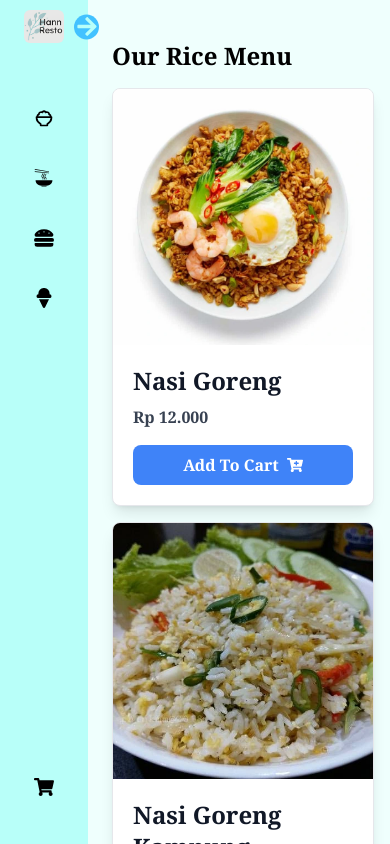
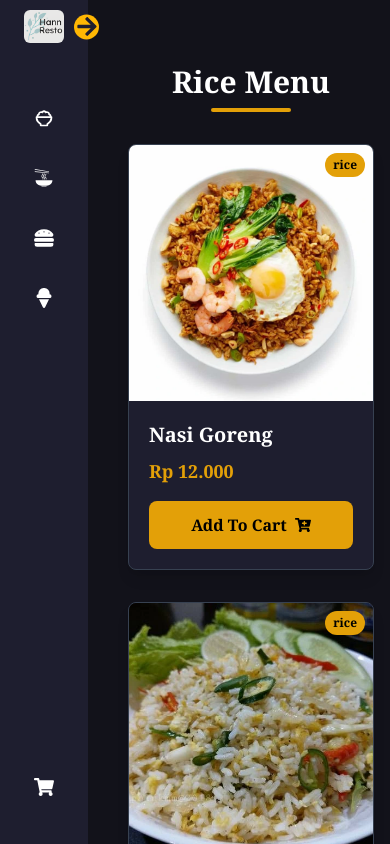
Before and after one commit to ilhanmaghriby/hann-resto, a React (Vite) app: page / in a window 390 px wide. Shown: the top 844 px of the page. Built offline with nearby package versions, Linux system fonts and the light colour scheme.

Commit message:
update color and feature

```diff
--- a/src/components/Cart/Cart.tsx
+++ b/src/components/Cart/Cart.tsx
@@ -2,6 +2,8 @@ import { useDispatch, useSelector } from "react-redux";
 import CartProduct from "./CartProduct";
 import Swal from "sweetalert2";
 import { cartActions } from "../../store/CartSlice";
+import { FaShoppingCart } from "react-icons/fa";
+import { Link } from "react-router-dom";
 
 type CartType = {
   id: number;
@@ -14,68 +16,123 @@ type CartType = {
 const Cart = () => {
   const cartItems = useSelector((state: any) => state.cart.product);
   const totalPrice = useSelector((state: any) => state.cart.totalPrice);
-
   const dispatch = useDispatch();
 
-  const alert = () => {
+  const handleCheckout = () => {
     Swal.fire({
-      title: "Do you want to buy the item in the cart?",
+      title: "Confirm Purchase",
+      html: `You're about to purchase <b>${
+        cartItems.length
+      }</b> item(s) for <b>${formatRupiah(totalPrice)}</b>`,
+      icon: "question",
+      background: "#1e1e2f",
+      color: "#fff",
       showCancelButton: true,
-      confirmButtonText: "Yes",
+      confirmButtonColor: "#facc15", // yellow-400
+      cancelButtonColor: "#ef4444", // red-500
+      confirmButtonText: "Yes, checkout now!",
+      cancelButtonText: "Continue shopping",
     }).then((result) => {
-      if (cartItems.length === 0 && result.isConfirmed) {
-        Swal.fire("No Items in the cart", "", "error");
-      } else if (result.isConfirmed) {
+      if (result.isConfirmed) {
         dispatch(cartActions.resetCart());
-        Swal.fire("Thanks For Buying!", "", "success");
+        Swal.fire({
+          title: "Thank You!",
+          text: "Your order has been placed successfully",
+          icon: "success",
+          timer: 2000,
+          showConfirmButton: false,
+          background: "#1e1e2f",
+          color: "#fff",
+        });
       }
     });
   };
 
-  function formatRupiah(angka: number) {
-    const formatter = new Intl.NumberFormat("id-ID", {
+  const formatRupiah = (angka: number) => {
+    return new Intl.NumberFormat("id-ID", {
       style: "currency",
       currency: "IDR",
       minimumFractionDigits: 0,
-    });
-
-    return formatter.format(angka);
-  }
+    }).format(angka);
+  };
 
   return (
-    <section className=" mt-10 mb-20">
-      <div className="text-center ml-14 lg:ml-24 mb-8">
-        <h1 className="font-bold text-3xl">Your Cart</h1>
-        <p className="text-gray-500">
-          Total Price : {formatRupiah(totalPrice)}
+    <section
+      className={`pl-[88px] transition-all duration-300 min-h-screen ${
+        cartItems.length > 0 ? "py-6" : "py-12"
+      } bg-[#12121a] text-white`}
+    >
+      <div className="px-4 md:px-6 lg:px-8">
+        <div className="flex items-center justify-center mb-6 md:mb-8">
+          <h1 className="text-xl md:text-2xl lg:text-3xl font-bold text-yellow-400">
+            Your Shopping Cart
+          </h1>
+        </div>
+
+        {cartItems.length === 0 ? (
+          <div className="flex flex-col items-center justify-center py-12">
+            <FaShoppingCart className="text-gray-500 text-5xl md:text-6xl mb-4" />
+            <h2 className="text-xl md:text-2xl font-bold text-gray-400 mb-2">
+              Your cart is empty
+            </h2>
+            <p className="text-gray-500 mb-6 text-center">
+              Looks like you haven't added anything to your cart yet
             </p>
+            <Link
+              to="/rice"
+              className="bg-yellow-400 hover:bg-yellow-500 text-black font-bold py-2 px-6 rounded-lg transition-colors text-sm md:text-base"
+            >
+              Browse Menu
+            </Link>
           </div>
-      <div className="grid md:grid-cols-2 lg:grid-cols-4 grid-cols-1 gap-4 ml-28 md:ml-32 md:mr-12 mr-4">
-        {cartItems.map((item: CartType) => {
-          return (
+        ) : (
+          <>
+            {/* Cart Items Grid */}
+            <div className="grid grid-cols-1 sm:grid-cols-2 lg:grid-cols-3 xl:grid-cols-4 gap-4 md:gap-6 mb-6 md:mb-8">
+              {cartItems.map((item: CartType) => (
                 <CartProduct
+                  key={item.id}
                   id={item.id}
                   name={item.name}
                   qty={item.qty}
                   price={item.price}
                   img={item.img}
-              key={item.id}
                 />
-          );
-        })}
+              ))}
             </div>
 
-      {cartItems.length > 0 && (
-        <div className="ml-28 md:ml-32 mt-4">
+            {/* Order Summary */}
+            <div className="bg-[#1e1e2f] rounded-lg shadow-md p-4 md:p-6 max-w-2xl mx-auto mt-6 md:mt-8 border border-gray-700">
+              <div className="flex justify-between items-center mb-4">
+                <h3 className="text-lg md:text-xl font-semibold text-yellow-400">
+                  Order Summary
+                </h3>
+                <span className="text-gray-400 text-sm md:text-base">
+                  {cartItems.length} item(s)
+                </span>
+              </div>
+
+              <div className="flex justify-between items-center py-3 md:py-4 border-t border-b border-gray-600">
+                <span className="font-medium text-sm md:text-base text-white">
+                  Subtotal
+                </span>
+                <span className="font-bold text-base md:text-lg text-yellow-400">
+                  {formatRupiah(totalPrice)}
+                </span>
+              </div>
+
+              <div className="mt-4 md:mt-6">
                 <button
-            type="button"
-            className="text-white bg-blue-500 hover:bg-blue-600 focus:ring-4 focus:outline-none focus:ring-blue-300 font-bold rounded-lg text-sm px-5 py-2.5 text-center inline-flex items-center mr-2 dark:bg-blue-600 dark:hover:bg-blue-700 dark:focus:ring-blue-800"
-            onClick={alert}
+                  onClick={handleCheckout}
+                  className="w-full bg-yellow-400 hover:bg-yellow-500 text-black font-bold py-2 md:py-3 px-4 rounded-lg shadow-md transition-all duration-300 hover:shadow-lg text-sm md:text-base"
                 >
-            Buy Now
+                  Proceed to Checkout
                 </button>
               </div>
+            </div>
+          </>
         )}
+      </div>
     </section>
   );
 };
--- a/src/components/Cart/CartProduct.tsx
+++ b/src/components/Cart/CartProduct.tsx
@@ -1,4 +1,4 @@
-import { FaTrash } from "react-icons/fa";
+import { FaTrash, FaMinus, FaPlus } from "react-icons/fa";
 import { useDispatch } from "react-redux";
 import { cartActions } from "../../store/CartSlice";
 import Swal from "sweetalert2";
@@ -16,42 +16,114 @@ const CartProduct = ({ id, img, name, qty, price }: CartType) => {
 
   const handleRemove = () => {
     Swal.fire({
-      title: "Do you want to remove the item?",
+      title: "Remove Item",
+      text: `Are you sure you want to remove ${name}?`,
+      icon: "question",
       showCancelButton: true,
-      confirmButtonText: "Yes",
+      confirmButtonColor: "#d33",
+      cancelButtonColor: "#3085d6",
+      confirmButtonText: "Yes, remove it!",
+      background: "#1e1e2f",
+      color: "#fff",
     }).then((result) => {
       if (result.isConfirmed) {
-        Swal.fire("Removed!", "", "success");
         dispatch(cartActions.removeCart(id));
+        Swal.fire({
+          title: "Removed!",
+          text: "Item has been removed from your cart.",
+          icon: "success",
+          timer: 1500,
+          showConfirmButton: false,
+          background: "#1e1e2f",
+          color: "#fff",
+        });
       }
     });
   };
 
+  const handleIncrement = () => {
+    dispatch(cartActions.addToCart({ id, name, price, img, qty: 1 }));
+  };
+
+  const handleDecrement = () => {
+    dispatch(cartActions.removeSingleItem(id));
+  };
+
   const formatRupiah = (angka: number) => {
-    const formatter = new Intl.NumberFormat("id-ID", {
+    return new Intl.NumberFormat("id-ID", {
       style: "currency",
       currency: "IDR",
       minimumFractionDigits: 0,
-    });
-
-    return formatter.format(angka);
+    }).format(angka);
   };
 
+  const subtotal = price * qty;
+
   return (
-    <div className="bg-white border border-gray-200 rounded-lg shadow-lg overflow-hidden transition-transform transform hover:scale-105">
-      <img className="w-full h-48 object-cover" src={img} alt={name} />
-      <div className="p-4">
-        <h5 className="text-xl font-bold mb-2 text-gray-900">{name}</h5>
-        <p className="text-gray-700 mb-2">{qty} Pcs</p>
-        <p className="text-gray-700 font-semibold mb-4">
-          {formatRupiah(price)}
-        </p>
+    <div className="bg-[#1e1e2f] rounded-xl shadow-md overflow-hidden hover:shadow-lg transition-all duration-300 border border-gray-700">
+      <div className="relative">
+        <img
+          className="w-full h-48 object-cover"
+          src={img}
+          alt={name}
+          loading="lazy"
+        />
+        <div className="absolute top-2 right-2 bg-yellow-400 text-black rounded-full p-1 shadow-sm">
+          <span className="text-sm font-bold px-2">{qty}x</span>
+        </div>
+      </div>
+
+      <div className="p-5">
+        <h3
+          className="text-lg font-bold text-white mb-1 line-clamp-1"
+          title={name}
+        >
+          {name}
+        </h3>
+
+        <div className="flex items-center justify-between mb-3">
+          <span className="text-gray-300">Unit Price:</span>
+          <span className="font-medium text-yellow-400">
+            {formatRupiah(price)}
+          </span>
+        </div>
+
+        <div className="flex items-center justify-between mb-4">
+          <span className="text-gray-300">Subtotal:</span>
+          <span className="font-bold text-yellow-400">
+            {formatRupiah(subtotal)}
+          </span>
+        </div>
+
+        <div className="flex items-center justify-between mb-4">
+          <div className="flex items-center border border-gray-600 rounded-lg">
+            <button
+              onClick={handleDecrement}
+              disabled={qty <= 1}
+              className={`px-3 py-1 ${
+                qty <= 1 ? "text-gray-500" : "text-red-400 hover:bg-red-900/30"
+              }`}
+            >
+              <FaMinus size={14} />
+            </button>
+            <span className="px-3 py-1 border-x border-gray-600 font-medium text-white">
+              {qty}
+            </span>
+            <button
+              onClick={handleIncrement}
+              className="px-3 py-1 text-green-400 hover:bg-green-900/30"
+            >
+              <FaPlus size={14} />
+            </button>
+          </div>
+        </div>
+
         <button
           onClick={handleRemove}
-          className="w-full flex items-center justify-center bg-red-500 hover:bg-red-600 text-white font-semibold py-2 px-4 rounded-lg transition duration-300 ease-in-out"
+          className="w-full flex items-center justify-center gap-2 bg-red-600 hover:bg-red-700 text-white font-medium py-2 px-4 rounded-lg transition-all duration-200"
         >
-          <span>Delete From Cart</span>
-          <FaTrash className="ml-2" />
+          <FaTrash />
+          Remove Item
         </button>
       </div>
     </div>
--- a/src/components/Layout/CardList.tsx
+++ b/src/components/Layout/CardList.tsx
@@ -23,12 +23,36 @@ const CardList = ({ typeFilter }: CardProps) => {
 
   const filteredItems = filterItemsByType(typeFilter);
 
+  // Empty state UI
+  if (filteredItems.length === 0) {
+    return (
+      <div className="flex flex-col items-center justify-center py-12">
+        <div className="text-2xl font-bold text-gray-300 mb-2">
+          No Items Found
+        </div>
+        <p className="text-gray-400">
+          Try another category or check back later
+        </p>
+        <div className="mt-4 w-16 h-1 bg-yellow-400 rounded-full"></div>
+      </div>
+    );
+  }
+
   return (
-    <div className="grid md:grid-cols-2 lg:grid-cols-4 grid-cols-1 gap-4 mb-10 mr-4">
-      {filteredItems.map((item: CartType) => {
-        return (
+    <div className="px-4 sm:px-6 lg:px-8 py-6">
+      {/* Category title */}
+      <div className="mb-8 text-center">
+        <h2 className="text-3xl font-bold text-white capitalize">
+          {typeFilter} Menu
+        </h2>
+        <div className="mt-2 w-20 h-1 bg-yellow-400 mx-auto rounded-full"></div>
+      </div>
+
+      {/* Grid layout */}
+      <div className="grid grid-cols-1 sm:grid-cols-2 md:grid-cols-3 lg:grid-cols-4 gap-8">
+        {filteredItems.map((item: CartType) => (
           <FunCart
-            key={item.id}
+            key={`${item.id}-${item.type}`}
             id={item.id}
             name={item.name}
             price={item.price}
@@ -36,8 +60,11 @@ const CardList = ({ typeFilter }: CardProps) => {
             qty={item.qty}
             type={item.type}
           />
-        );
-      })}
+        ))}
+      </div>
+
+      {/* Footer spacing */}
+      <div className="mt-12"></div>
     </div>
   );
 };
--- a/src/components/Layout/FunCart.tsx
+++ b/src/components/Layout/FunCart.tsx
@@ -2,6 +2,7 @@ import { FaCartPlus } from "react-icons/fa";
 import { useDispatch } from "react-redux";
 import { cartActions } from "../../store/CartSlice";
 import Swal from "sweetalert2";
+import { useState } from "react";
 
 type ItemType = {
   id: number;
@@ -14,8 +15,10 @@ type ItemType = {
 
 const FunCart = ({ id, img, name, price, qty, type }: ItemType) => {
   const dispatch = useDispatch();
+  const [isAdding, setIsAdding] = useState(false);
 
   const addHandler = () => {
+    setIsAdding(true);
     dispatch(
       cartActions.addToCart({
         id,
@@ -26,38 +29,67 @@ const FunCart = ({ id, img, name, price, qty, type }: ItemType) => {
         type,
       })
     );
+
     Swal.fire({
+      position: "top-end",
       title: "Added to Cart!",
+      text: `${name} has been added to your cart`,
       icon: "success",
+      showConfirmButton: false,
+      timer: 1500,
+      toast: true,
+      background: "#4BB543",
+      color: "white",
+    }).finally(() => {
+      setIsAdding(false);
     });
   };
 
   const formatRupiah = (angka: number) => {
-    const formatter = new Intl.NumberFormat("id-ID", {
+    return new Intl.NumberFormat("id-ID", {
       style: "currency",
       currency: "IDR",
       minimumFractionDigits: 0,
-    });
-
-    return formatter.format(angka);
+    }).format(angka);
   };
 
   return (
-    <div className="max-w-xs bg-white border border-gray-200 rounded-lg shadow-lg overflow-hidden transition-transform transform hover:scale-105 ">
-      <div className="w-full h-64 overflow-hidden">
-        <img className="w-full h-full object-cover" src={img} alt={name} />
+    <div className="max-w-xs bg-[#1e1e2f] border border-gray-700 rounded-lg shadow-lg overflow-hidden transition-all duration-300 hover:shadow-xl hover:-translate-y-1">
+      <div className="w-full h-64 overflow-hidden relative">
+        <img
+          className="w-full h-full object-cover transition-transform duration-500 hover:scale-110"
+          src={img}
+          alt={name}
+          loading="lazy"
+        />
+        {type && (
+          <span className="absolute top-2 right-2 bg-yellow-400 text-black text-xs font-bold px-2 py-1 rounded-full">
+            {type}
+          </span>
+        )}
       </div>
       <div className="p-5">
-        <h5 className="mb-2 text-2xl font-bold text-gray-900">{name}</h5>
-        <p className="mb-4 text-gray-700 font-semibold">
+        <h5 className="mb-2 text-xl font-bold text-white truncate" title={name}>
+          {name}
+        </h5>
+        <p className="mb-4 text-lg text-yellow-400 font-bold">
           {formatRupiah(price)}
         </p>
         <button
           onClick={addHandler}
-          className="w-full flex items-center justify-center bg-blue-500 hover:bg-blue-600 text-white font-semibold py-2 px-4 rounded-lg transition duration-300 ease-in-out"
+          disabled={isAdding}
+          className={`w-full flex items-center justify-center ${
+            isAdding ? "bg-yellow-300" : "bg-yellow-400 hover:bg-yellow-500"
+          } text-black font-semibold py-3 px-4 rounded-lg transition-all duration-300`}
         >
-          <span>Add To Cart</span>
-          <FaCartPlus className="ml-2" />
+          {isAdding ? (
+            "Adding..."
+          ) : (
+            <>
+              <span>Add To Cart</span>
+              <FaCartPlus className="ml-2" />
+            </>
+          )}
         </button>
       </div>
     </div>
--- a/src/components/Layout/Header.tsx
+++ /dev/null
@@ -1,7 +0,0 @@
-type HeaderProps = {
-  children: React.ReactNode;
-};
-
-export const Header = ({ children }: HeaderProps) => {
-  return <h1 className="font-bold text-2xl mb-4">{children}</h1>;
-};
--- a/src/components/Menu/FastFood.tsx
+++ b/src/components/Menu/FastFood.tsx
@@ -1,10 +1,8 @@
 import CardList from "../Layout/CardList";
-import { Header } from "../Layout/Header";
 
 const FastFood = () => {
   return (
     <section className="ml-28 md:ml-32 mt-10">
-      <Header>Our Fast Food Menu</Header>
       <CardList typeFilter="fast food" />
     </section>
   );
--- a/src/components/Menu/IceCream.tsx
+++ b/src/components/Menu/IceCream.tsx
@@ -1,10 +1,8 @@
 import CardList from "../Layout/CardList";
-import { Header } from "../Layout/Header";
 
 const IceCream = () => {
   return (
     <section className="ml-28 md:ml-32 mt-10">
-      <Header>Our Ice Cream Menu</Header>
       <CardList typeFilter="ice cream" />
     </section>
   );
--- a/src/components/Menu/Noodles.tsx
+++ b/src/components/Menu/Noodles.tsx
@@ -1,10 +1,8 @@
 import CardList from "../Layout/CardList";
-import { Header } from "../Layout/Header";
 
 const Noodles = () => {
   return (
     <section className="ml-28 md:ml-32 mt-10">
-      <Header>Our Noodle Menu</Header>
       <CardList typeFilter="noodle" />
     </section>
   );
--- a/src/components/Menu/Rice.tsx
+++ b/src/components/Menu/Rice.tsx
@@ -1,10 +1,8 @@
 import CardList from "../Layout/CardList";
-import { Header } from "../Layout/Header";
 
 const Rice = () => {
   return (
     <section className="ml-28 md:ml-32 mt-10">
-      <Header>Our Rice Menu</Header>
       <CardList typeFilter="rice" />
     </section>
   );
--- a/src/components/SideBar/sidebar.css
+++ b/src/components/SideBar/sidebar.css
@@ -1,3 +1,14 @@
+:root {
+  --sidebar-color: #1e1e2f;
+  --text-color: #ffffff;
+  --primary-color: #ffb703;
+  --primary-color-light: #3e3e55;
+  --toggle-color: #888;
+  --tran-03: all 0.3s ease;
+  --tran-04: all 0.4s ease;
+  --tran-05: all 0.5s ease;
+}
+
 /* ===== Sidebar ===== */
 .sidebar {
   position: fixed;
@@ -72,12 +83,14 @@ header .image-text .name {
   margin-top: 2px;
   font-size: 18px;
   font-weight: 600;
+  color: var(--text-color);
 }
 
 header .image-text .profession {
   font-size: 16px;
   margin-top: -2px;
   display: block;
+  color: var(--text-color);
 }
 
 .sidebar header .image {
--- a/src/index.css
+++ b/src/index.css
@@ -10,28 +10,28 @@
 }
 
 :root {
-  /* ===== Colors ===== */
-  --body-color: #effffd;
-  --sidebar-color: #b8fff9;
-  --primary-color: #42c2ff;
-  --primary-color-light: #f6f5ff;
-  --toggle-color: #ddd;
-  --text-color: #000;
+  /* ===== Colors - Dark Mode Theme ===== */
+  --body-color: #12121a; /* Background body */
+  --sidebar-color: #1e1e2f; /* Sidebar dark */
+  --primary-color: #ffb703; /* Accent color */
+  --primary-color-light: #3e3e55; /* Hover/secondary bg */
+  --toggle-color: #888; /* Switch bg */
+  --text-color: #ffffff; /* Text in sidebar */
 
   /* ====== Transition ====== */
-  --tran-03: all 0.2s ease;
   --tran-03: all 0.3s ease;
-  --tran-04: all 0.3s ease;
-  --tran-05: all 0.3s ease;
+  --tran-04: all 0.4s ease;
+  --tran-05: all 0.5s ease;
 }
 
 body {
   min-height: 100vh;
   background-color: var(--body-color);
+  color: var(--text-color);
   transition: var(--tran-05);
 }
 
 ::selection {
   background-color: var(--primary-color);
-  color: #fff;
+  color: #000;
 }
```
Also changed, not shown: src/store/CartSlice.tsx (+11 -5 lines). Lines whose indentation alone changed are shown as unchanged.
